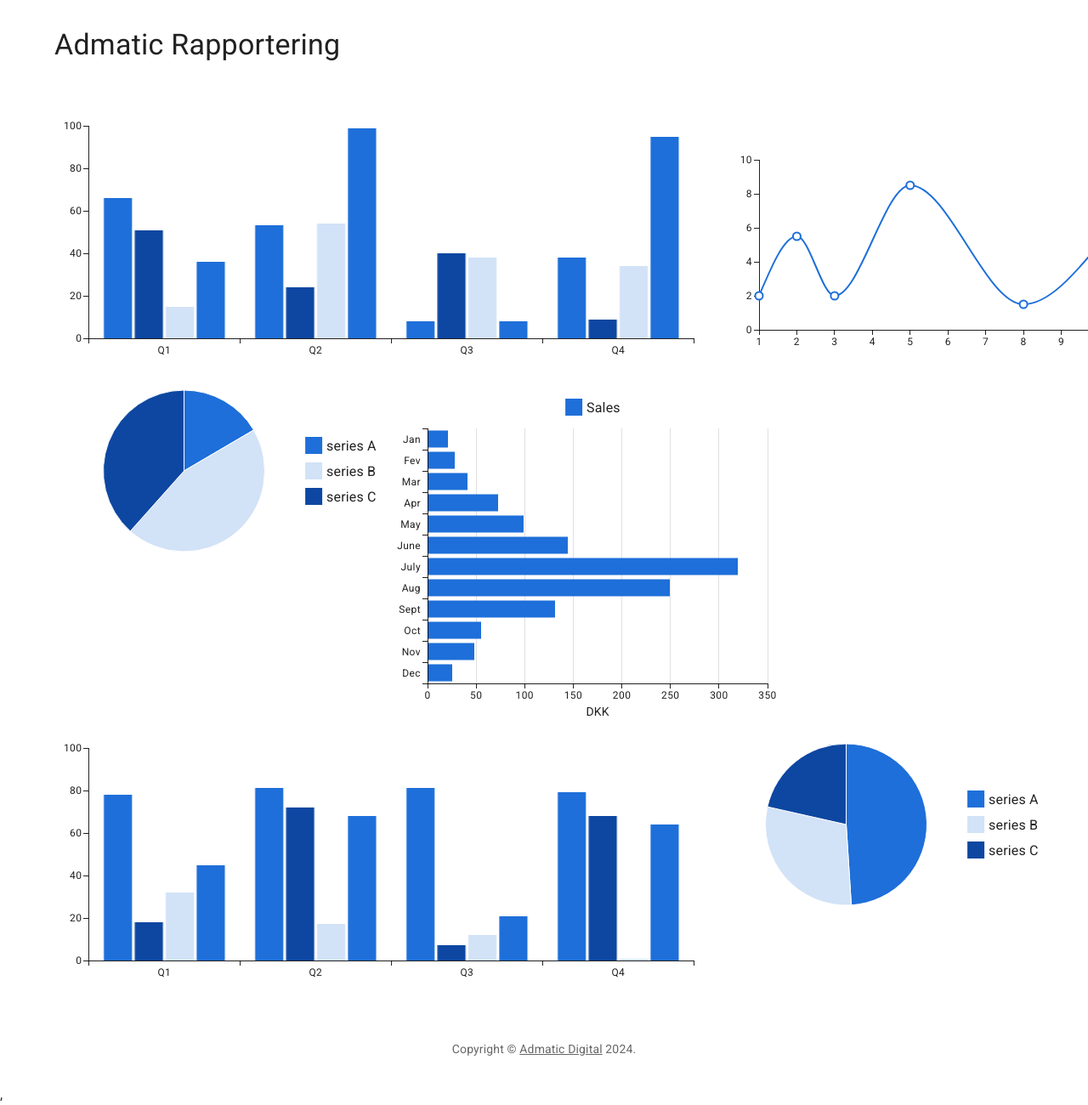
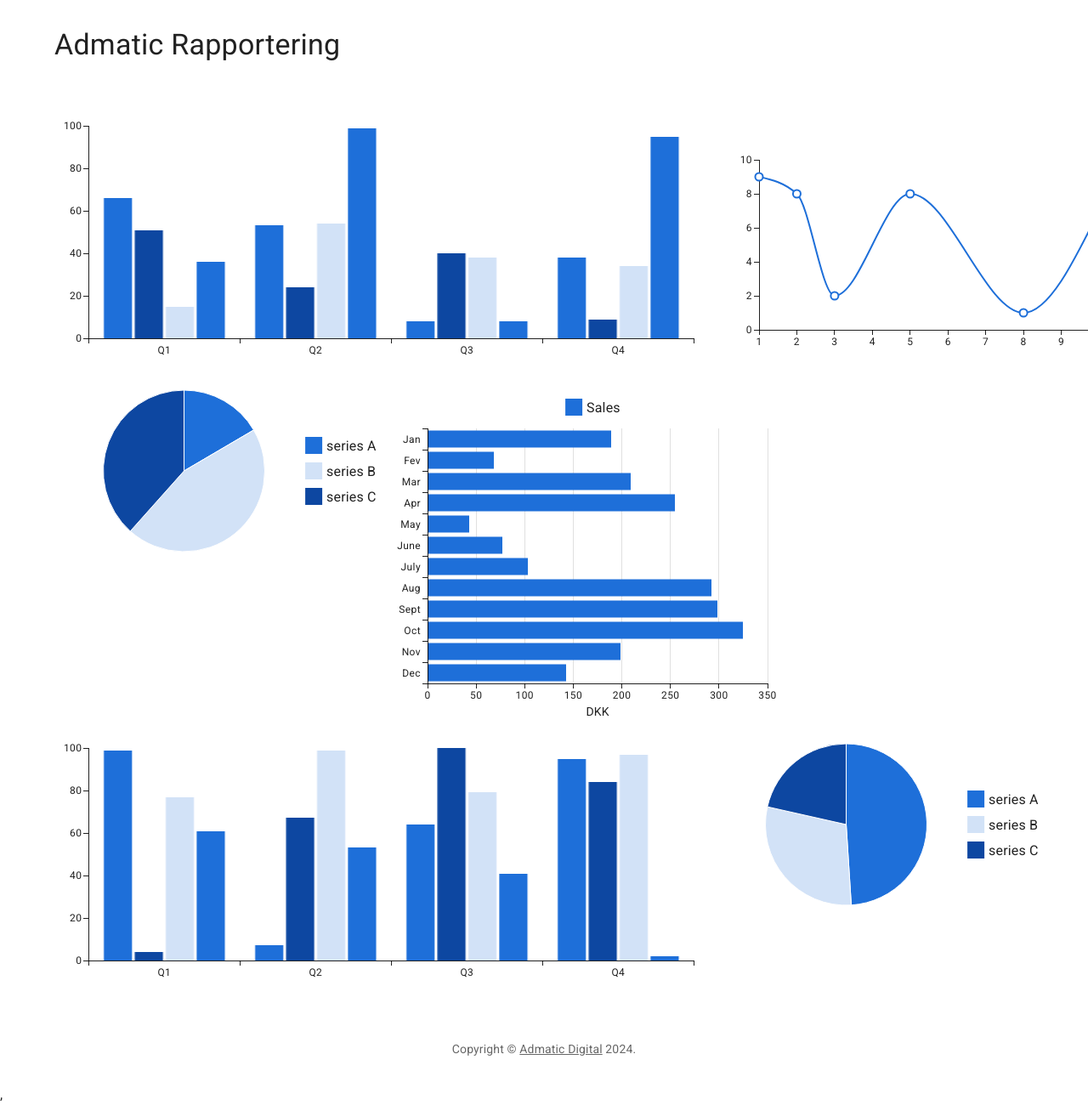
Before and after one commit to marcentusch/admatic-reporting-dashboard, a React (Vite) app: page / in a window 1280 px wide. Shown: the top 1300 px of the page at 85% size. Built offline with nearby package versions, Linux system fonts and the light colour scheme.

Commit message:
added random data to all charts

```diff
--- a/index.html
+++ b/index.html
@@ -2,7 +2,7 @@
 <html lang="en">
   <head>
     <meta charset="utf-8" />
-    <link rel="icon" type="image/svg+xml" href="/vite.svg" />
+    <link rel="icon" type="image/svg+xml" href="/admatic.svg" />
     <meta name="viewport" content="initial-scale=1, width=device-width" />
     <link rel="preconnect" href="https://fonts.googleapis.com" />
     <link rel="preconnect" href="https://fonts.gstatic.com" crossorigin />
--- a/src/BarChart.jsx
+++ b/src/BarChart.jsx
@@ -1,19 +1,9 @@
 import * as React from 'react';
 import { BarChart } from '@mui/x-charts/BarChart';
 import colors from './colors';
+import { generateRandomData } from './random';
 
 export default function BarGraph() {
-  function getRandomNumber(min, max) {
-    return Math.floor(Math.random() * (max - min + 1)) + min;
-}
-
-function generateRandomData(length, min, max) {
-    const randomData = [];
-    for (let i = 0; i < length; i++) {
-        randomData.push(getRandomNumber(min, max));
-    }
-    return randomData;
-}
   return (
     <BarChart
         colors={[colors.blue, colors.darkBlue, colors.lightBlue]}
--- a/src/LineChart.jsx
+++ b/src/LineChart.jsx
@@ -1,18 +1,20 @@
 import * as React from 'react';
 import { LineChart } from '@mui/x-charts/LineChart';
 import colors from './colors';
+import { generateRandomData } from './random';
 
 export default function BasicLineChart() {
+  // Generate random xAxis data with 6 values between 1 and 10
+  const xAxisData = generateRandomData(6, 1, 10);
+
+
+  const seriesData = generateRandomData(6, 1, 10);
+
   return (
     <LineChart
     colors={[colors.blue, colors.lightBlue, colors.darkBlue]}
       xAxis={[{ data: [1, 2, 3, 5, 8, 10] }]}
-      series={[
-        {
-          data: [2, 5.5, 2, 8.5, 1.5, 5],
-        },
-      ]}
-      width={500}
+      series={[{ data: seriesData }]}      width={500}
       height={300}
     />
   );
--- a/src/PieChart.jsx
+++ b/src/PieChart.jsx
@@ -1,11 +1,10 @@
 import * as React from "react";
 import { PieChart } from "@mui/x-charts/PieChart";
 import colors from "./colors";
+import {getRandomNumber} from "./random"
 
 export default function BasicPie() {
-  function getRandomNumber(min, max) {
-    return Math.floor(Math.random() * (max - min + 1)) + min;
-}
+
   return (
     <PieChart
       colors={[colors.blue, colors.lightBlue, colors.darkBlue]}
--- a/src/SideBarChart.jsx
+++ b/src/SideBarChart.jsx
@@ -1,6 +1,7 @@
 import * as React from 'react';
 import { BarChart } from '@mui/x-charts/BarChart';
 import colors from './colors';
+import { getRandomNumber } from './random';
 
 const chartSetting = {
   xAxis: [
@@ -11,92 +12,16 @@ const chartSetting = {
   width: 500,
   height: 400,
 };
-const dataset = [
-  {
-    london: 59,
-    paris: 57,
-    newYork: 86,
-    seoul: 21,
-    month: 'Jan',
-  },
-  {
-    london: 50,
-    paris: 52,
-    newYork: 78,
-    seoul: 28,
-    month: 'Fev',
-  },
-  {
-    london: 47,
-    paris: 53,
-    newYork: 106,
-    seoul: 41,
-    month: 'Mar',
-  },
-  {
-    london: 54,
-    paris: 56,
-    newYork: 92,
-    seoul: 73,
-    month: 'Apr',
-  },
-  {
-    london: 57,
-    paris: 69,
-    newYork: 92,
-    seoul: 99,
-    month: 'May',
-  },
-  {
-    london: 60,
-    paris: 63,
-    newYork: 103,
-    seoul: 144,
-    month: 'June',
-  },
-  {
-    london: 59,
-    paris: 60,
-    newYork: 105,
-    seoul: 319,
-    month: 'July',
-  },
-  {
-    london: 65,
-    paris: 60,
-    newYork: 106,
-    seoul: 249,
-    month: 'Aug',
-  },
-  {
-    london: 51,
-    paris: 51,
-    newYork: 95,
-    seoul: 131,
-    month: 'Sept',
-  },
-  {
-    london: 60,
-    paris: 65,
-    newYork: 97,
-    seoul: 55,
-    month: 'Oct',
-  },
-  {
-    london: 67,
-    paris: 64,
-    newYork: 76,
-    seoul: 48,
-    month: 'Nov',
-  },
-  {
-    london: 61,
-    paris: 70,
-    newYork: 103,
-    seoul: 25,
-    month: 'Dec',
-  },
-];
+
+const months = ['Jan', 'Fev', 'Mar', 'Apr', 'May', 'June', 'July', 'Aug', 'Sept', 'Oct', 'Nov', 'Dec'];
+
+const dataset = months.map(month => ({
+    london: getRandomNumber(1, 150),
+    paris: getRandomNumber(1, 150),
+    newYork: getRandomNumber(1, 150),
+    seoul: getRandomNumber(1, 350),
+    month: month,
+}));
 
 const valueFormatter = (value) => `${value}`;
 
--- /dev/null
+++ b/src/random.js
@@ -0,0 +1,11 @@
+export function getRandomNumber(min, max) {
+    return Math.floor(Math.random() * (max - min + 1)) + min;
+}
+
+export function generateRandomData(length, min, max) {
+    const randomData = [];
+    for (let i = 0; i < length; i++) {
+        randomData.push(getRandomNumber(min, max));
+    }
+    return randomData;
+}
```
Also changed, not shown: public/admatic.svg (added).
